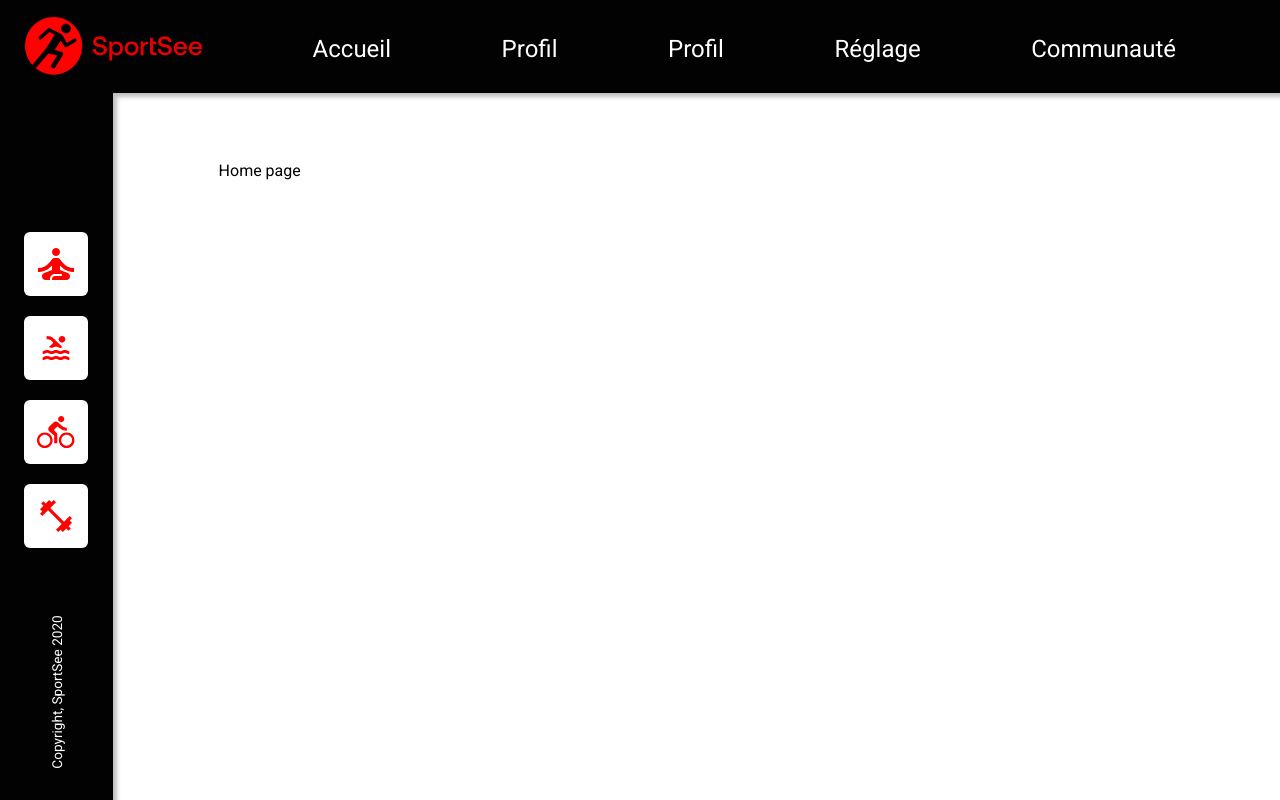
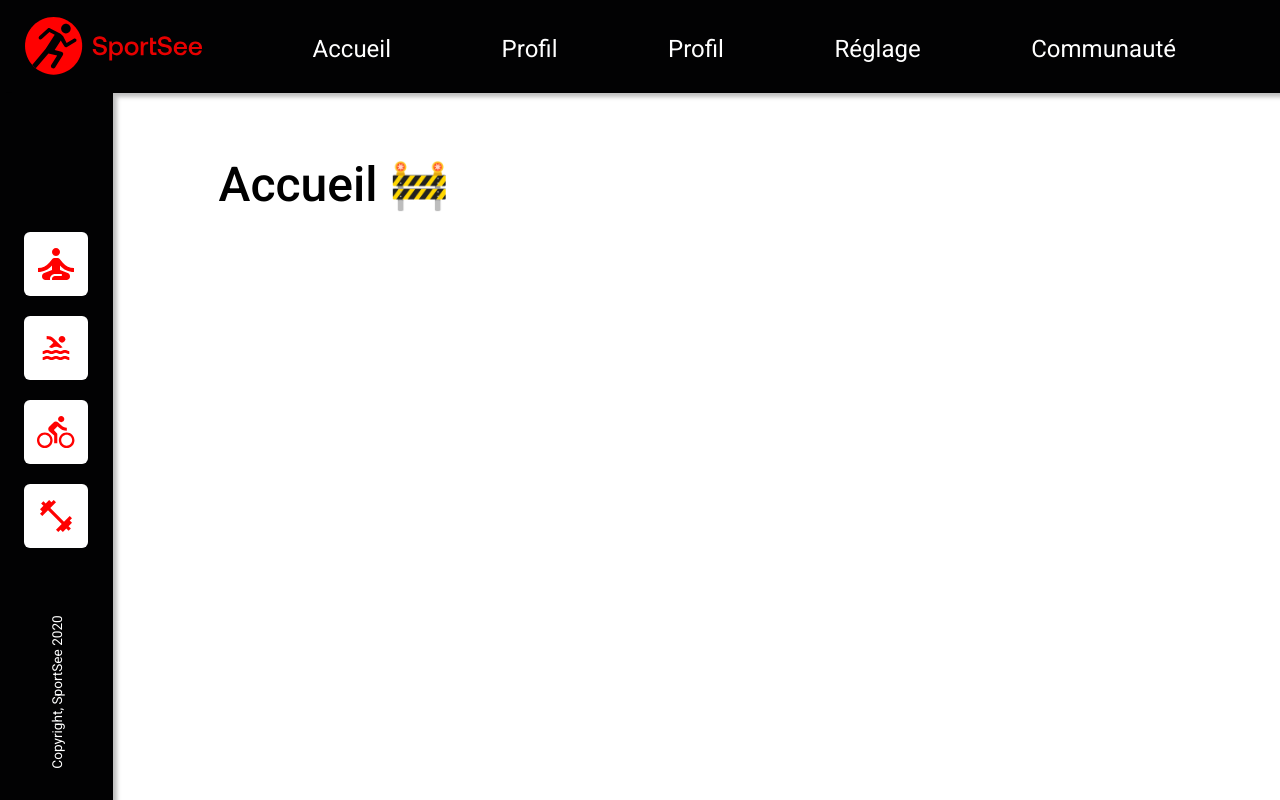
Before and after one commit to JeanBaptisteCalzia/SportSee-Front, a React (Vite) app: page / in a window 1280 px wide. Built offline with nearby package versions, Linux system fonts and the light colour scheme.

Commit message:
Add title

```diff
--- a/src/pages/Home/index.jsx
+++ b/src/pages/Home/index.jsx
@@ -1,7 +1,11 @@
 import React from "react";
 
 function Home() {
-  return <main>Home page</main>;
+  return (
+    <main>
+      <h1>Accueil 🚧</h1>
+    </main>
+  );
 }
 
 export default Home;
```
